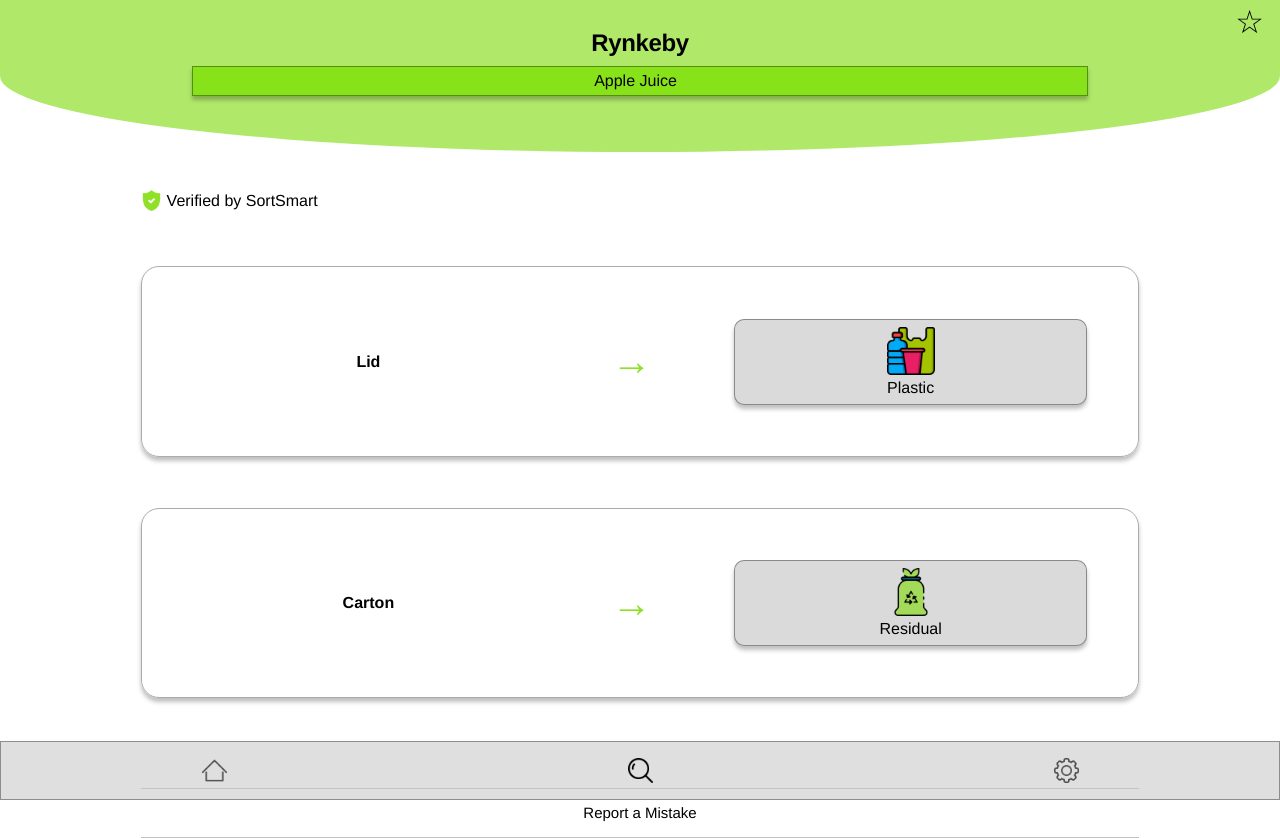
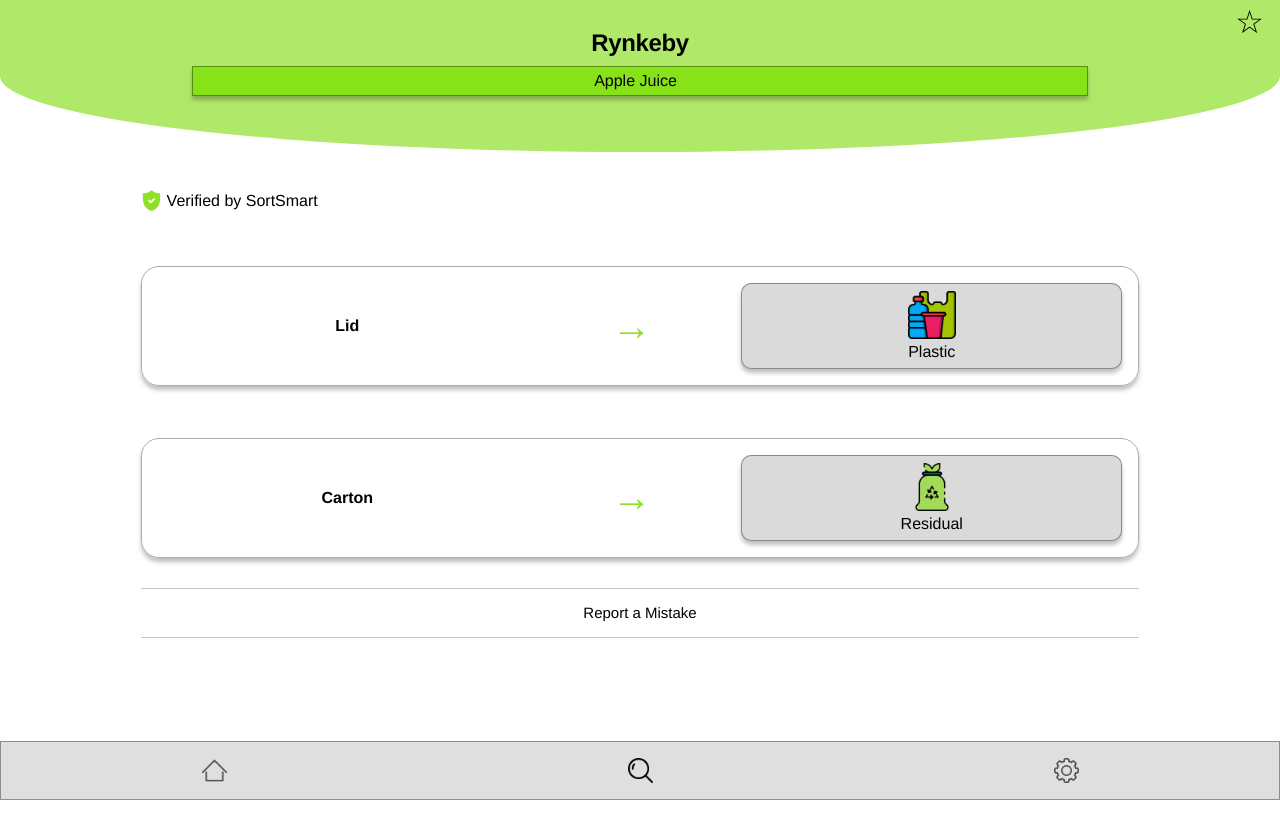
Before and after one commit to theauk/SortSmart, a plain HTML site: page pages/result.html in a window 1280 px wide. After the commit the page ends 800 px from the top, so only its background shows below. Drawn offline with Linux system fonts and the light colour scheme.

Commit message:
Spacing on pages

```diff
--- a/pages/result.css
+++ b/pages/result.css
@@ -75,7 +75,7 @@
 .tile {
     display: flex;
     margin: 4% 11% 0 11%;
-    padding: 4%;
+    padding: 1em;
     border: 1px solid #ABABAB;
     box-shadow: 0px 4px 4px rgba(0, 0, 0, 0.25);
     border-radius: 18px;
@@ -122,7 +122,7 @@
     font-size: 15px;
     line-height: 18px;
     text-align: center;
-    margin: 7% 11% 0 11%;
+    margin: 2em 11% 0 11%;
     padding: 1em 0 1em;
     border-top: 1px solid #C4C4C4;
     border-bottom: 1px solid #C4C4C4;
--- a/pages/settings.css
+++ b/pages/settings.css
@@ -56,7 +56,7 @@
 }
 
 .choices {
-    margin-top: 5%;
+    margin-top: 1em;
     margin-left: 11%;
     margin-right: 11%;
     font-size: 1.3em;
```
